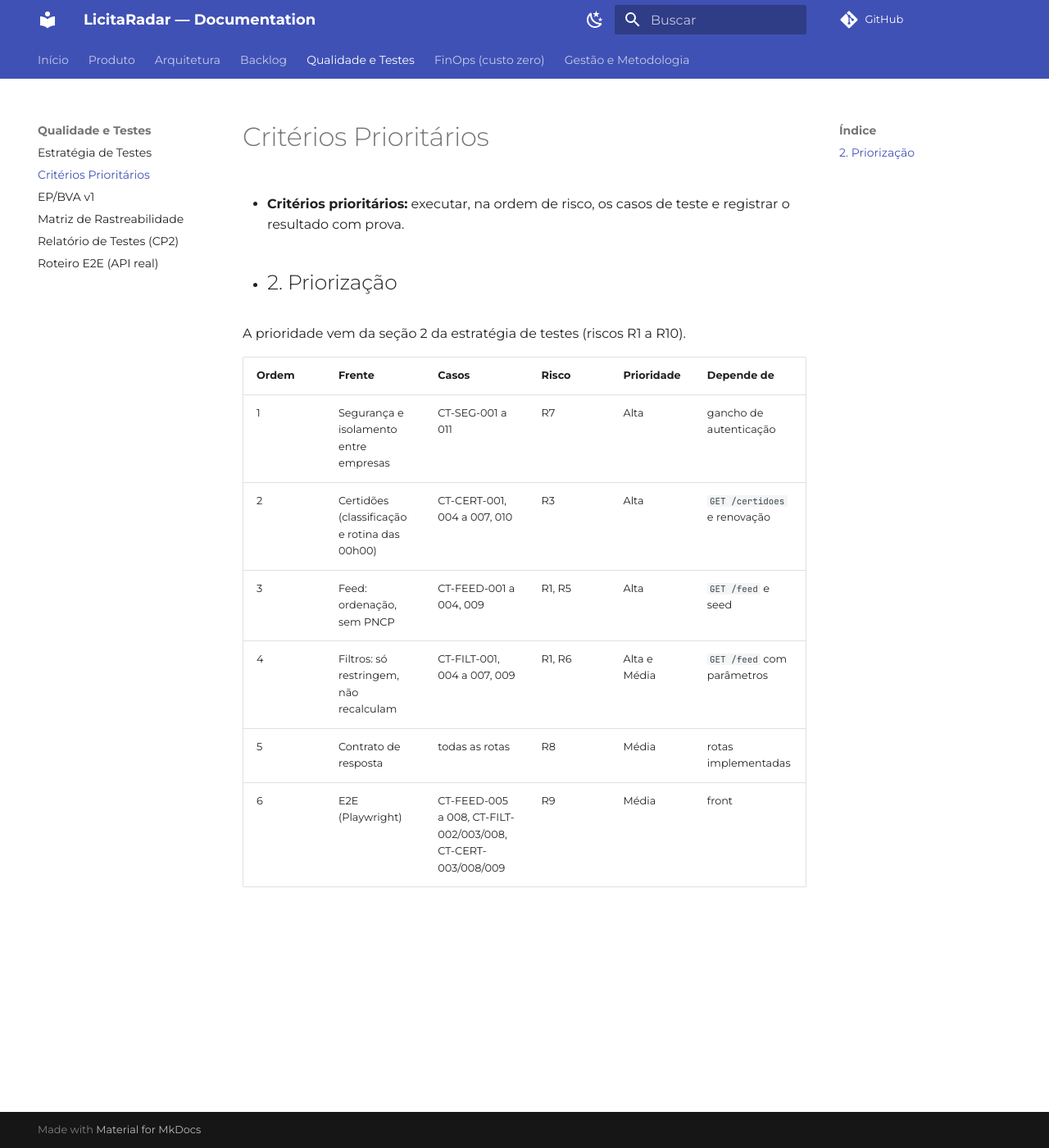
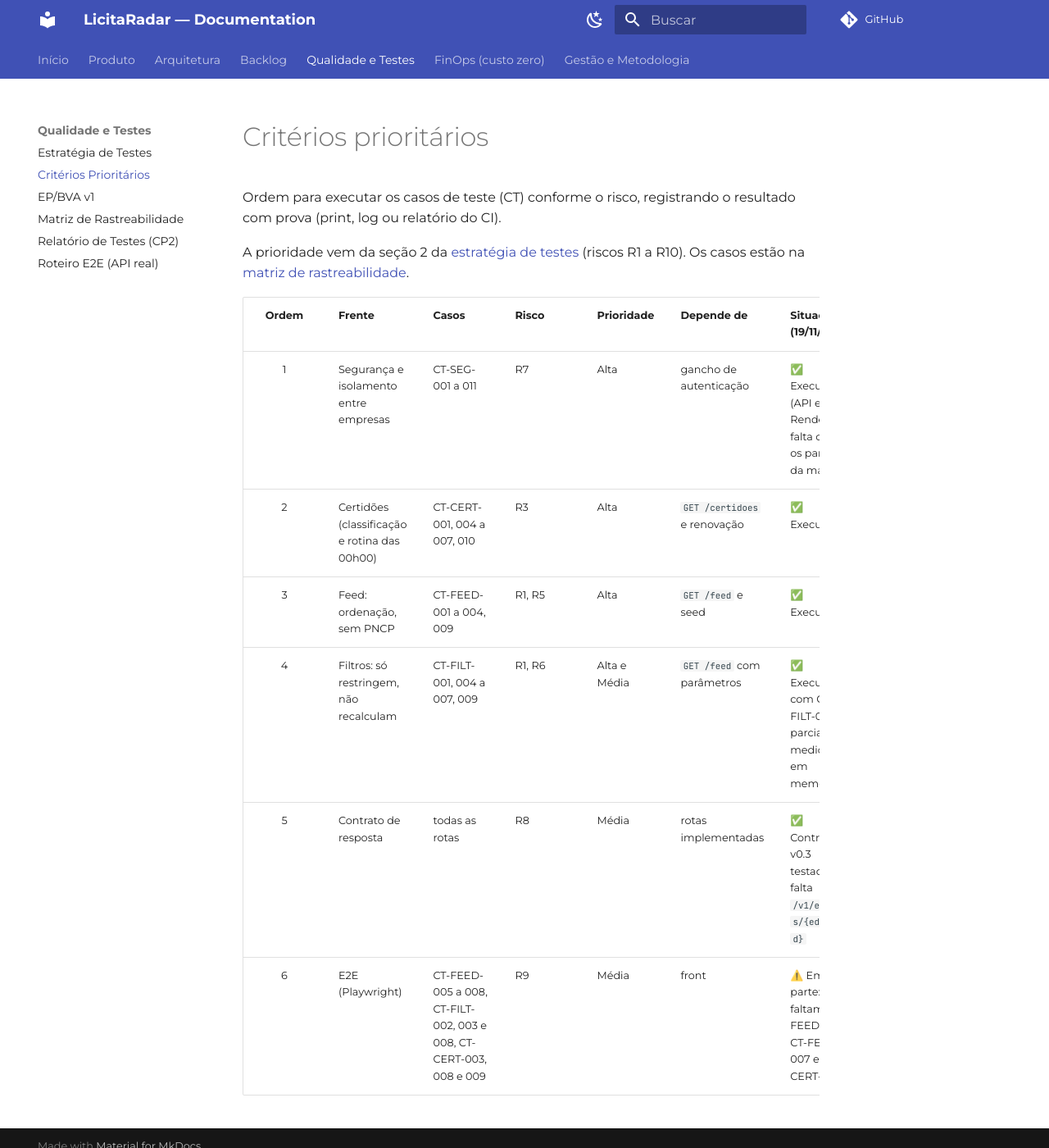
Before and after one commit to LicitaRad4r/documentation, an MkDocs documentation site: the page built from docs/Testes/criterios-prioritarios.md, in a window 1280 px wide and 1400 px high. Shown: the whole window at 82% size. Built offline with MkDocs 1.6.1 and Material for MkDocs 9.7.7, drawn with Linux system fonts in a browser that asks for light colours; comment, search, counter and statistics services are not loaded.

Commit message:
Revisão criterios-prioritarios.md

```diff
--- a/docs/Testes/criterios-prioritarios.md
+++ b/docs/Testes/criterios-prioritarios.md
@@ -1,14 +1,14 @@
-- **Critérios prioritários:** executar, na ordem de risco, os casos de teste e registrar o resultado com prova.
+# Critérios prioritários
 
-- ## 2. Priorização
+Ordem para executar os casos de teste (CT) conforme o risco, registrando o resultado com prova (print, log ou relatório do CI).
 
-A prioridade vem da seção 2 da estratégia de testes (riscos R1 a R10).
+A prioridade vem da seção 2 da [estratégia de testes](estrategia_de_testes.md) (riscos R1 a R10). Os casos estão na [matriz de rastreabilidade](matriz-rastreabilidade.md).
 
-| Ordem | Frente | Casos | Risco | Prioridade | Depende de |
-| --- | --- | --- | --- | --- | --- |
-| 1 | Segurança e isolamento entre empresas | CT-SEG-001 a 011 | R7 | Alta | gancho de autenticação |
-| 2 | Certidões (classificação e rotina das 00h00) | CT-CERT-001, 004 a 007, 010 | R3 | Alta | `GET /certidoes` e renovação |
-| 3 | Feed: ordenação, sem PNCP | CT-FEED-001 a 004, 009 | R1, R5 | Alta | `GET /feed` e seed |
-| 4 | Filtros: só restringem, não recalculam | CT-FILT-001, 004 a 007, 009 | R1, R6 | Alta e Média | `GET /feed` com parâmetros |
-| 5 | Contrato de resposta | todas as rotas | R8 | Média | rotas implementadas |
-| 6 | E2E (Playwright) | CT-FEED-005 a 008, CT-FILT-002/003/008, CT-CERT-003/008/009 | R9 | Média | front |
+| Ordem | Frente | Casos | Risco | Prioridade | Depende de | Situação (19/11/2026) |
+| :---: | --- | --- | --- | --- | --- | --- |
+| 1 | Segurança e isolamento entre empresas | CT-SEG-001 a 011 | R7 | Alta | gancho de autenticação | ✅ Executada (API e Render); falta cobrir os parciais da matriz |
+| 2 | Certidões (classificação e rotina das 00h00) | CT-CERT-001, 004 a 007, 010 | R3 | Alta | `GET /certidoes` e renovação | ✅ Executada |
+| 3 | Feed: ordenação, sem PNCP | CT-FEED-001 a 004, 009 | R1, R5 | Alta | `GET /feed` e seed | ✅ Executada |
+| 4 | Filtros: só restringem, não recalculam | CT-FILT-001, 004 a 007, 009 | R1, R6 | Alta e Média | `GET /feed` com parâmetros | ✅ Executada, com CT-FILT-009 parcial (p95 medido em memória) |
+| 5 | Contrato de resposta | todas as rotas | R8 | Média | rotas implementadas | ✅ Contrato v0.3 testado; falta `/v1/editais/{editalId}` |
+| 6 | E2E (Playwright) | CT-FEED-005 a 008, CT-FILT-002, 003 e 008, CT-CERT-003, 008 e 009 | R9 | Média | front | ⚠️ Em parte: faltam CT-FEED-005, CT-FEED-007 e CT-CERT-008 |
```
